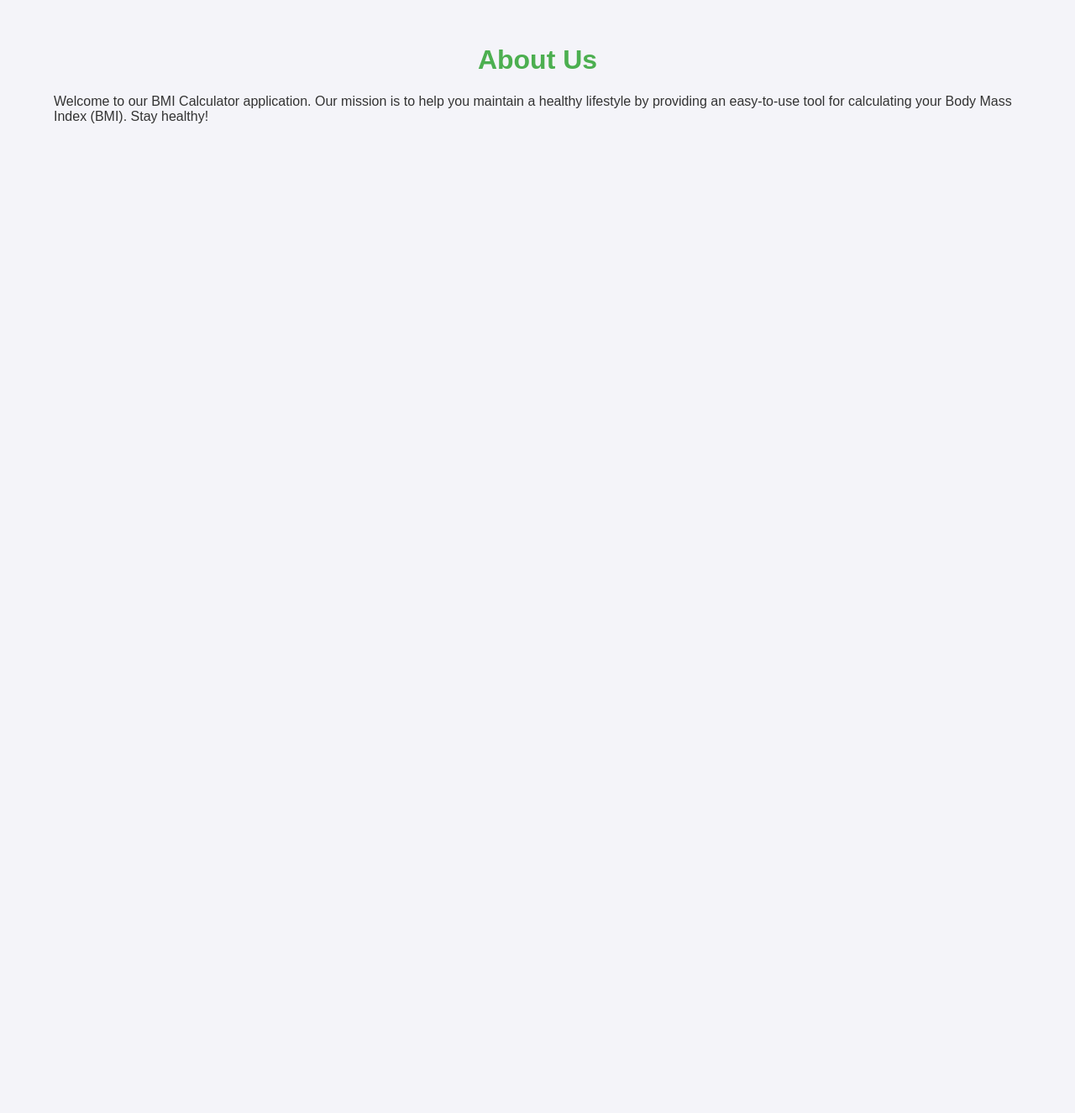
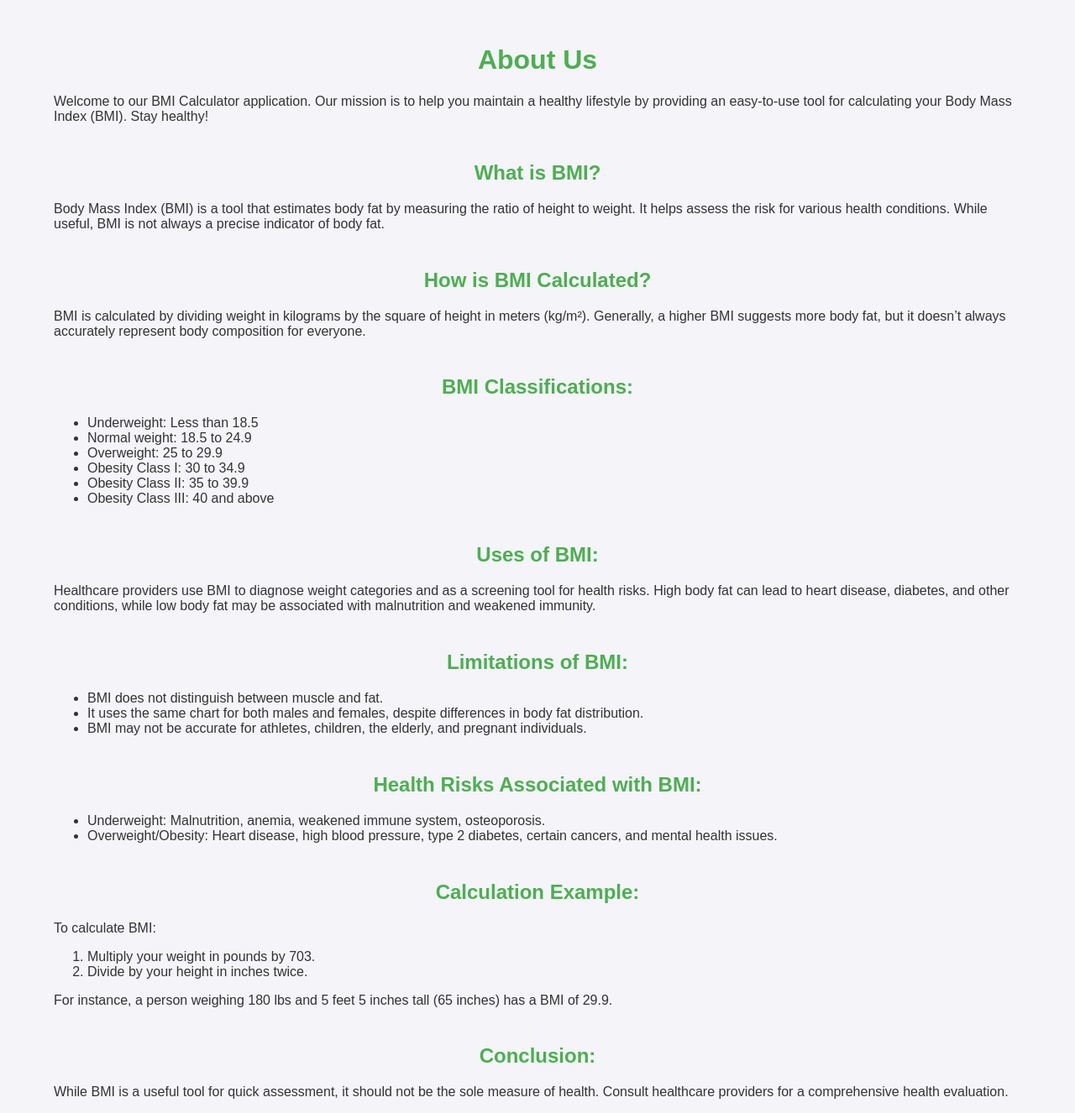
Before and after one commit to kipsamoh/BMIcalculator-WebApp, a Flask app: page /about in a window 1280 px wide. Shown: the whole page at 84% size. Before the commit the page ends 800 px from the top, so only its background shows below. Run offline with Flask 3, Linux system fonts and the light colour scheme.

Commit message:
about.html

```diff
--- a/templates/about.html
+++ b/templates/about.html
@@ -8,8 +8,56 @@
 </head>
 <body>
     <div class="container">
-        <h1>About Us</h1>
-        <p>Welcome to our BMI Calculator application. Our mission is to help you maintain a healthy lifestyle by providing an easy-to-use tool for calculating your Body Mass Index (BMI). Stay healthy!</p>
+        <header>
+            <h1>About Us</h1>
+        </header>
+        <section class="intro">
+            <p>Welcome to our BMI Calculator application. Our mission is to help you maintain a healthy lifestyle by providing an easy-to-use tool for calculating your Body Mass Index (BMI). Stay healthy!</p>
+        </section>
+        <section class="bmi-info">
+            <h2>What is BMI?</h2>
+            <p>Body Mass Index (BMI) is a tool that estimates body fat by measuring the ratio of height to weight. It helps assess the risk for various health conditions. While useful, BMI is not always a precise indicator of body fat.</p>
+
+            <h2>How is BMI Calculated?</h2>
+            <p>BMI is calculated by dividing weight in kilograms by the square of height in meters (kg/m²). Generally, a higher BMI suggests more body fat, but it doesn’t always accurately represent body composition for everyone.</p>
+
+            <h2>BMI Classifications:</h2>
+            <ul>
+                <li>Underweight: Less than 18.5</li>
+                <li>Normal weight: 18.5 to 24.9</li>
+                <li>Overweight: 25 to 29.9</li>
+                <li>Obesity Class I: 30 to 34.9</li>
+                <li>Obesity Class II: 35 to 39.9</li>
+                <li>Obesity Class III: 40 and above</li>
+            </ul>
+
+            <h2>Uses of BMI:</h2>
+            <p>Healthcare providers use BMI to diagnose weight categories and as a screening tool for health risks. High body fat can lead to heart disease, diabetes, and other conditions, while low body fat may be associated with malnutrition and weakened immunity.</p>
+
+            <h2>Limitations of BMI:</h2>
+            <ul>
+                <li>BMI does not distinguish between muscle and fat.</li>
+                <li>It uses the same chart for both males and females, despite differences in body fat distribution.</li>
+                <li>BMI may not be accurate for athletes, children, the elderly, and pregnant individuals.</li>
+            </ul>
+
+            <h2>Health Risks Associated with BMI:</h2>
+            <ul>
+                <li>Underweight: Malnutrition, anemia, weakened immune system, osteoporosis.</li>
+                <li>Overweight/Obesity: Heart disease, high blood pressure, type 2 diabetes, certain cancers, and mental health issues.</li>
+            </ul>
+
+            <h2>Calculation Example:</h2>
+            <p>To calculate BMI:</p>
+            <ol>
+                <li>Multiply your weight in pounds by 703.</li>
+                <li>Divide by your height in inches twice.</li>
+            </ol>
+            <p>For instance, a person weighing 180 lbs and 5 feet 5 inches tall (65 inches) has a BMI of 29.9.</p>
+
+            <h2>Conclusion:</h2>
+            <p>While BMI is a useful tool for quick assessment, it should not be the sole measure of health. Consult healthcare providers for a comprehensive health evaluation.</p>
+        </section>
     </div>
 </body>
 </html>
```
